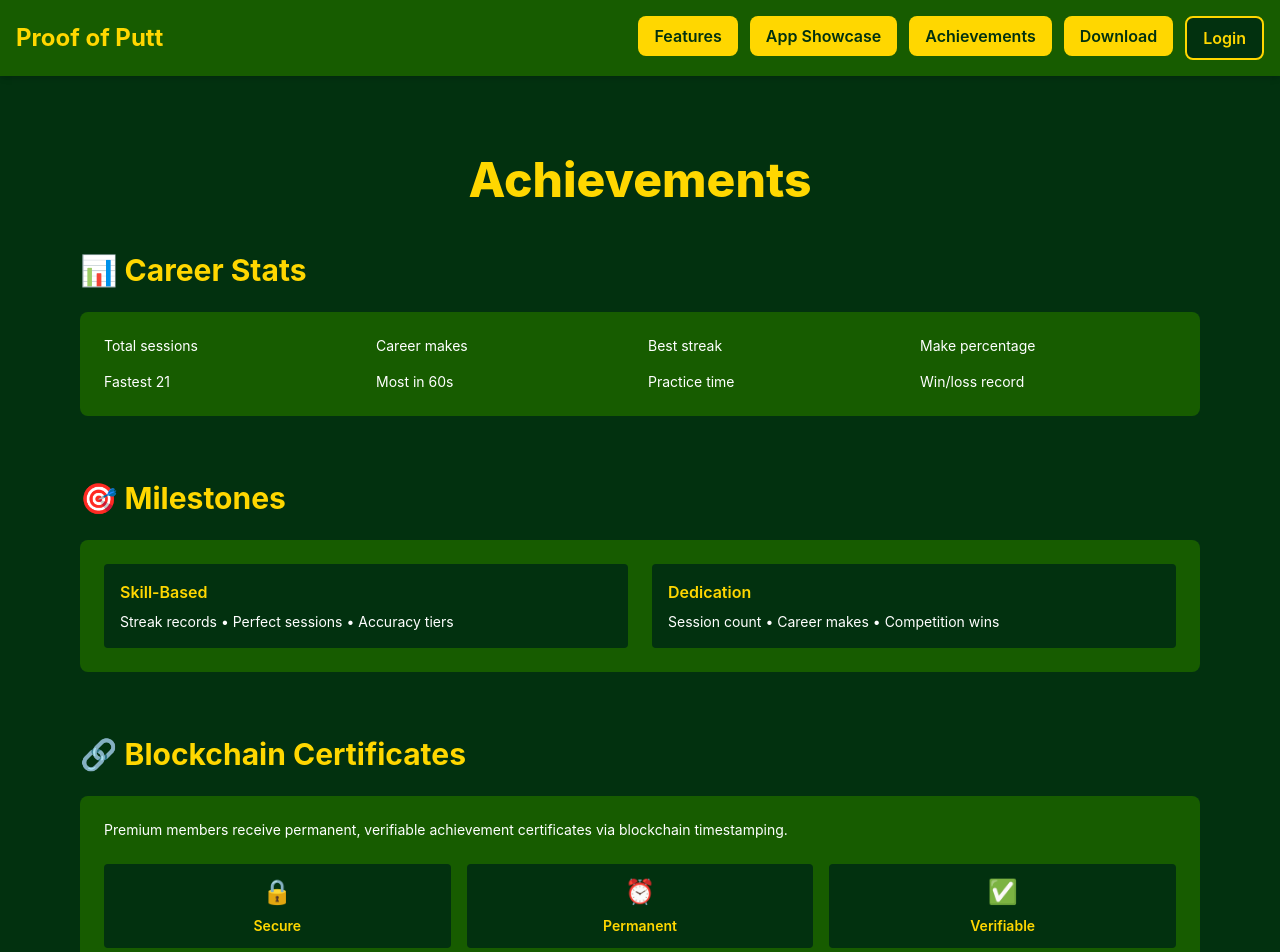
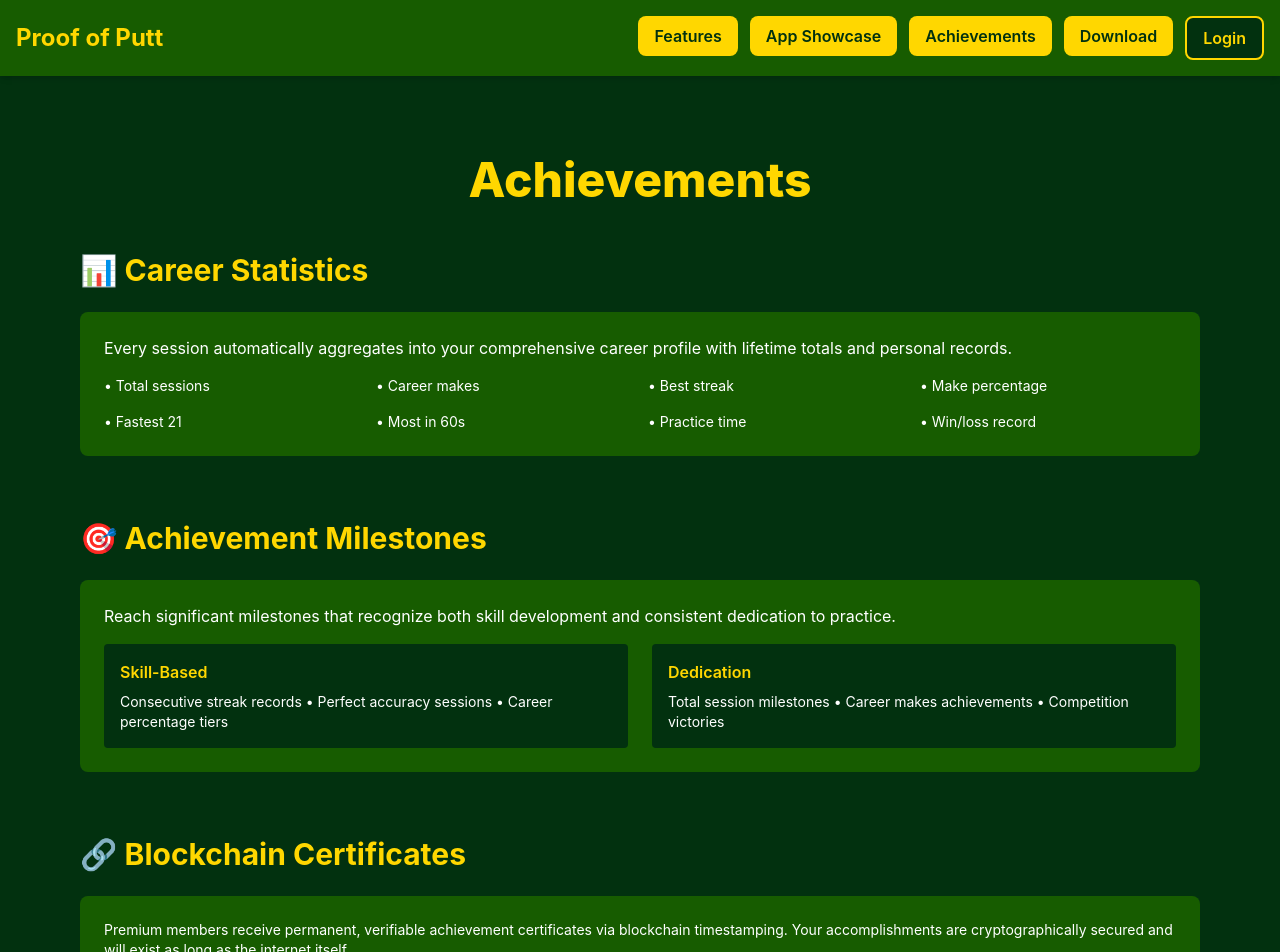
Before and after one commit to proofofputt/website, a Next.js app: page /achievements in a window 1280 px wide. Shown: the top 952 px of the page. Built offline with nearby package versions, Linux system fonts and the light colour scheme.

Commit message:
Add descriptive context back to key features while maintaining concise structure

```diff
--- a/src/app/achievements/page.tsx
+++ b/src/app/achievements/page.tsx
@@ -9,18 +9,21 @@ const AchievementsPage = () => {
       {/* Career Statistics Aggregation */}
       <section className="mb-16">
         <h2 className="text-2xl sm:text-3xl font-bold mb-4 sm:mb-6" style={{color: 'var(--highlighter-yellow)'}}>
-          📊 Career Stats
+          📊 Career Statistics
         </h2>
         <div className="rounded-lg p-4 sm:p-6" style={{backgroundColor: 'var(--masters-green-medium)'}}>
+          <p className="mb-4 text-sm sm:text-base" style={{color: 'var(--text-white)'}}>
+            Every session automatically aggregates into your comprehensive career profile with lifetime totals and personal records.
+          </p>
           <div className="grid grid-cols-2 md:grid-cols-4 gap-3 sm:gap-4 text-xs sm:text-sm" style={{color: 'var(--text-white)'}}>
-            <div>Total sessions</div>
-            <div>Career makes</div>
-            <div>Best streak</div>
-            <div>Make percentage</div>
-            <div>Fastest 21</div>
-            <div>Most in 60s</div>
-            <div>Practice time</div>
-            <div>Win/loss record</div>
+            <div>• Total sessions</div>
+            <div>• Career makes</div>
+            <div>• Best streak</div>
+            <div>• Make percentage</div>
+            <div>• Fastest 21</div>
+            <div>• Most in 60s</div>
+            <div>• Practice time</div>
+            <div>• Win/loss record</div>
           </div>
         </div>
       </section>
@@ -28,20 +31,23 @@ const AchievementsPage = () => {
       {/* Achievement Milestones System */}
       <section className="mb-16">
         <h2 className="text-2xl sm:text-3xl font-bold mb-4 sm:mb-6" style={{color: 'var(--highlighter-yellow)'}}>
-          🎯 Milestones
+          🎯 Achievement Milestones
         </h2>
         <div className="rounded-lg p-4 sm:p-6" style={{backgroundColor: 'var(--masters-green-medium)'}}>
+          <p className="mb-4 text-sm sm:text-base" style={{color: 'var(--text-white)'}}>
+            Reach significant milestones that recognize both skill development and consistent dedication to practice.
+          </p>
           <div className="grid grid-cols-1 md:grid-cols-2 gap-4 sm:gap-6">
             <div className="p-4 rounded" style={{backgroundColor: 'var(--masters-green-dark)'}}>
               <h4 className="font-semibold mb-2 text-sm sm:text-base" style={{color: 'var(--highlighter-yellow)'}}>Skill-Based</h4>
               <p className="text-xs sm:text-sm" style={{color: 'var(--text-white)'}}>
-                Streak records • Perfect sessions • Accuracy tiers
+                Consecutive streak records • Perfect accuracy sessions • Career percentage tiers
               </p>
             </div>
             <div className="p-4 rounded" style={{backgroundColor: 'var(--masters-green-dark)'}}>
               <h4 className="font-semibold mb-2 text-sm sm:text-base" style={{color: 'var(--highlighter-yellow)'}}>Dedication</h4>
               <p className="text-xs sm:text-sm" style={{color: 'var(--text-white)'}}>
-                Session count • Career makes • Competition wins
+                Total session milestones • Career makes achievements • Competition victories
               </p>
             </div>
           </div>
@@ -56,19 +62,23 @@ const AchievementsPage = () => {
         <div className="rounded-lg p-4 sm:p-6" style={{backgroundColor: 'var(--masters-green-medium)'}}>
           <p className="mb-4 sm:mb-6 text-xs sm:text-sm" style={{color: 'var(--text-white)'}}>
             Premium members receive permanent, verifiable achievement certificates via blockchain timestamping.
+            Your accomplishments are cryptographically secured and will exist as long as the internet itself.
           </p>
           <div className="grid grid-cols-1 sm:grid-cols-3 gap-3 sm:gap-4 text-xs sm:text-sm" style={{color: 'var(--text-white)'}}>
             <div className="text-center p-3 rounded" style={{backgroundColor: 'var(--masters-green-dark)'}}>
               <div className="text-2xl mb-2">🔒</div>
-              <h4 className="font-semibold" style={{color: 'var(--highlighter-yellow)'}}>Secure</h4>
+              <h4 className="font-semibold mb-1" style={{color: 'var(--highlighter-yellow)'}}>Cryptographically Secure</h4>
+              <p className="text-xs">Unforgeable proof of achievement</p>
             </div>
             <div className="text-center p-3 rounded" style={{backgroundColor: 'var(--masters-green-dark)'}}>
               <div className="text-2xl mb-2">⏰</div>
-              <h4 className="font-semibold" style={{color: 'var(--highlighter-yellow)'}}>Permanent</h4>
+              <h4 className="font-semibold mb-1" style={{color: 'var(--highlighter-yellow)'}}>Permanent Record</h4>
+              <p className="text-xs">Stored on global blockchain</p>
             </div>
             <div className="text-center p-3 rounded" style={{backgroundColor: 'var(--masters-green-dark)'}}>
               <div className="text-2xl mb-2">✅</div>
-              <h4 className="font-semibold" style={{color: 'var(--highlighter-yellow)'}}>Verifiable</h4>
+              <h4 className="font-semibold mb-1" style={{color: 'var(--highlighter-yellow)'}}>Independently Verifiable</h4>
+              <p className="text-xs">Anyone can confirm authenticity</p>
             </div>
           </div>
         </div>
--- a/src/app/features/page.tsx
+++ b/src/app/features/page.tsx
@@ -10,25 +10,28 @@ const FeaturesPage = () => {
         <h2 className="text-2xl sm:text-3xl font-bold mb-4 sm:mb-6" style={{color: 'var(--highlighter-yellow)'}}>
           📊 Computer Vision Tracking
         </h2>
-        <div className="rounded-lg p-4 sm:p-6" style={{backgroundColor: 'var(--masters-green-medium)'}}>
+        <div className="rounded-lg p-4 sm:p-6 mb-6" style={{backgroundColor: 'var(--masters-green-medium)'}}>
+          <p className="mb-4 text-sm sm:text-base" style={{color: 'var(--text-white)'}}>
+            Advanced AI tracks every putt with precision. Get instant feedback on makes, misses, streaks, and performance patterns.
+          </p>
           <div className="grid grid-cols-1 md:grid-cols-2 gap-4 sm:gap-6">
             <div>
-              <h4 className="font-semibold mb-2 text-sm sm:text-base" style={{color: 'var(--text-white)'}}>Core Metrics</h4>
+              <h4 className="font-semibold mb-2 text-sm sm:text-base" style={{color: 'var(--text-white)'}}>Real-Time Metrics</h4>
               <ul className="space-y-1 text-xs sm:text-sm" style={{color: 'var(--text-white)'}}>
-                <li>• Makes & misses</li>
-                <li>• Streaks & sequences</li>
-                <li>• Speed (PPM/MPM)</li>
-                <li>• Make percentage</li>
-                <li>• Session duration</li>
+                <li>• Makes & misses with classification</li>
+                <li>• Consecutive streak tracking</li>
+                <li>• Putts per minute (PPM)</li>
+                <li>• Makes per minute (MPM)</li>
+                <li>• Session duration & timing</li>
               </ul>
             </div>
             <div>
-              <h4 className="font-semibold mb-2 text-sm sm:text-base" style={{color: 'var(--text-white)'}}>Advanced Stats</h4>
+              <h4 className="font-semibold mb-2 text-sm sm:text-base" style={{color: 'var(--text-white)'}}>Performance Analysis</h4>
               <ul className="space-y-1 text-xs sm:text-sm" style={{color: 'var(--text-white)'}}>
-                <li>• Fastest 21 makes</li>
-                <li>• Most in 60 seconds</li>
-                <li>• Classification types</li>
-                <li>• Performance trends</li>
+                <li>• Fastest 21 consecutive makes</li>
+                <li>• Most makes in 60 seconds</li>
+                <li>• Make percentage by category</li>
+                <li>• Historical trend analysis</li>
               </ul>
             </div>
           </div>
@@ -45,21 +48,21 @@ const FeaturesPage = () => {
           <div className="rounded-lg p-4 sm:p-6" style={{backgroundColor: 'var(--masters-green-medium)'}}>
             <h3 className="text-lg sm:text-xl font-bold mb-2" style={{color: 'var(--highlighter-yellow)'}}>Practice</h3>
             <p className="text-xs sm:text-sm" style={{color: 'var(--text-white)'}}>
-              Unlimited skill development
+              Unlimited sessions to build consistency and track personal records
             </p>
           </div>
 
           <div className="rounded-lg p-4 sm:p-6" style={{backgroundColor: 'var(--masters-green-medium)'}}>
             <h3 className="text-lg sm:text-xl font-bold mb-2" style={{color: 'var(--highlighter-yellow)'}}>Duels</h3>
             <p className="text-xs sm:text-sm" style={{color: 'var(--text-white)'}}>
-              1v1 remote competition
+              Head-to-head remote competition with friends anywhere in the world
             </p>
           </div>
 
           <div className="rounded-lg p-4 sm:p-6" style={{backgroundColor: 'var(--masters-green-medium)'}}>
             <h3 className="text-lg sm:text-xl font-bold mb-2" style={{color: 'var(--highlighter-yellow)'}}>Leagues</h3>
             <p className="text-xs sm:text-sm" style={{color: 'var(--text-white)'}}>
-              Multi-round tournaments
+              Multi-round tournaments with structured progression and rankings
             </p>
           </div>
         </div>
@@ -69,13 +72,22 @@ const FeaturesPage = () => {
       {/* Leaderboards */}
       <section className="mb-16">
         <h2 className="text-2xl sm:text-3xl font-bold mb-4 sm:mb-6" style={{color: 'var(--highlighter-yellow)'}}>
-          🏅 Leaderboards
+          🏅 Leaderboards & Rankings
         </h2>
         <div className="rounded-lg p-4 sm:p-6" style={{backgroundColor: 'var(--masters-green-medium)'}}>
-          <div className="grid grid-cols-1 sm:grid-cols-3 gap-3 sm:gap-4 text-xs sm:text-sm" style={{color: 'var(--text-white)'}}>
-            <div>• Global rankings</div>
-            <div>• Friends leaderboard</div>
-            <div>• League standings</div>
+          <p className="mb-4 text-sm sm:text-base" style={{color: 'var(--text-white)'}}>
+            Compare your performance across multiple contexts and see where you rank among the best.
+          </p>
+          <div className="grid grid-cols-1 md:grid-cols-3 gap-4 text-xs sm:text-sm" style={{color: 'var(--text-white)'}}>
+            <div>
+              <strong>Global Rankings:</strong> Compete worldwide across all metrics
+            </div>
+            <div>
+              <strong>Friends:</strong> Track performance among your connections
+            </div>
+            <div>
+              <strong>League Standings:</strong> Tournament-specific rankings
+            </div>
           </div>
         </div>
       </section>
```
Also changed, not shown: src/app/page.tsx (+13 -18 lines).
